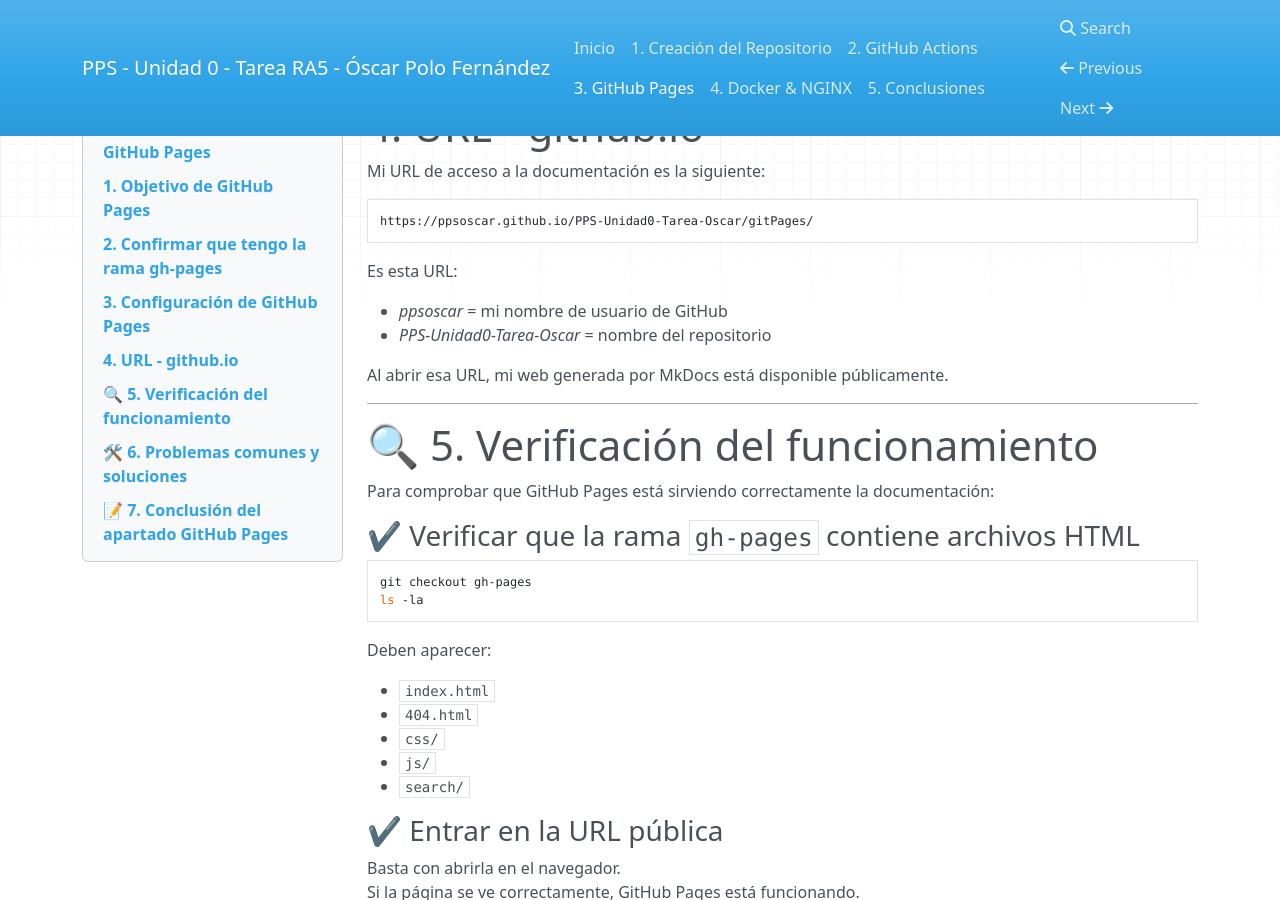
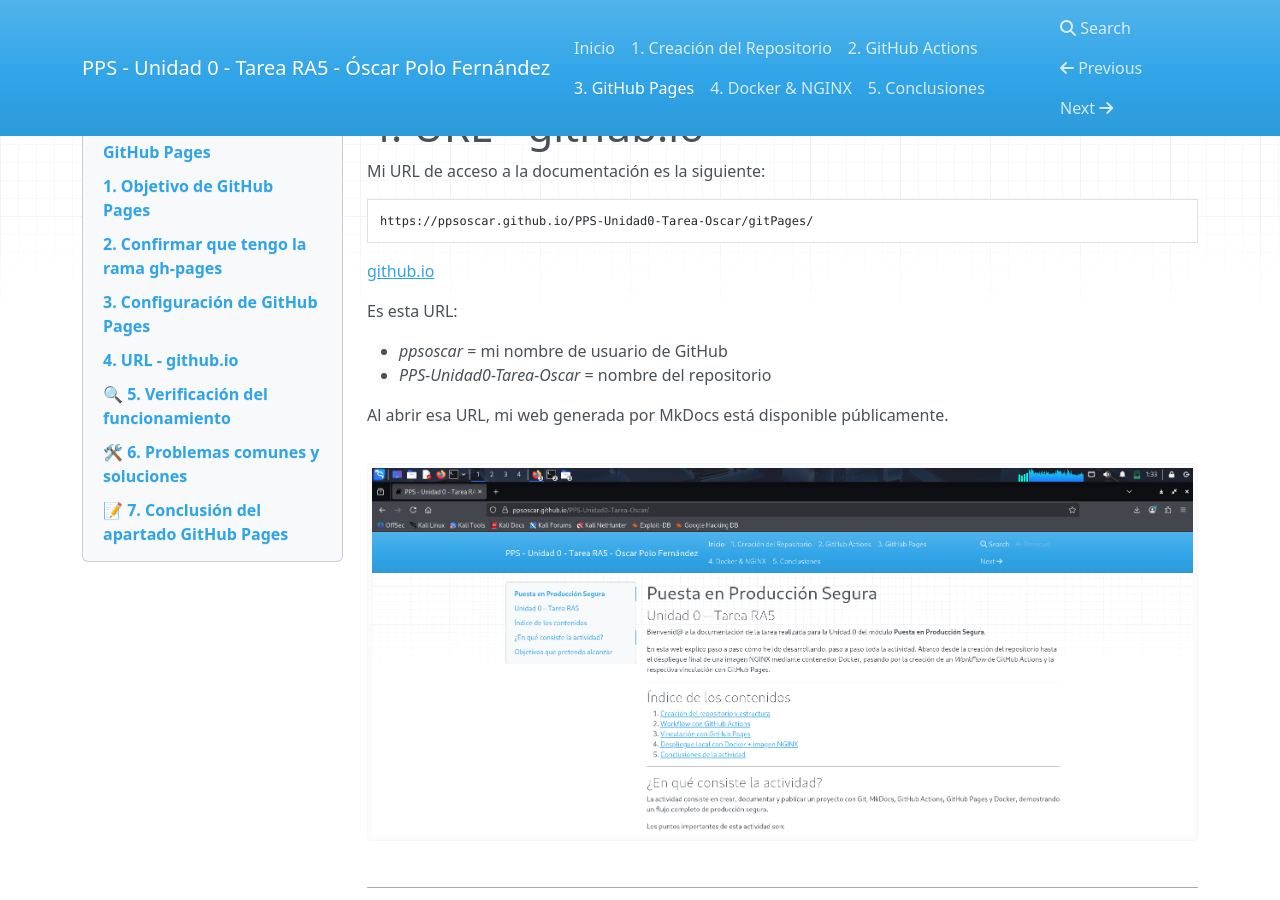
Before and after one commit to PPSOscar/PPS-Unidad0-Tarea-Oscar, an MkDocs documentation site: the page built from docs/gitPages.md, in a window 1280 px wide and 900 px high, scrolled down 1997 px. Built offline with MkDocs 1.6.1, drawn with Linux system fonts in a browser that asks for light colours; nearby versions of some CDN libraries.

Commit message:
modificando documentacion ghPages

````diff
--- a/docs/gitPages.md
+++ b/docs/gitPages.md
@@ -59,6 +59,7 @@
 ```
 https://ppsoscar.github.io/PPS-Unidad0-Tarea-Oscar/gitPages/
 ```
+[github.io](https://ppsoscar.github.io/PPS-Unidad0-Tarea-Oscar/gitPages/)
 
 Es esta URL:
 
@@ -66,6 +67,8 @@
 - _PPS-Unidad0-Tarea-Oscar_ = nombre del repositorio
 
 Al abrir esa URL, mi web generada por MkDocs está disponible públicamente.
+
+![web](img/imagenes_gitPages/web.png)
 
 ---
 
````
Also changed, not shown: 1 other file.
